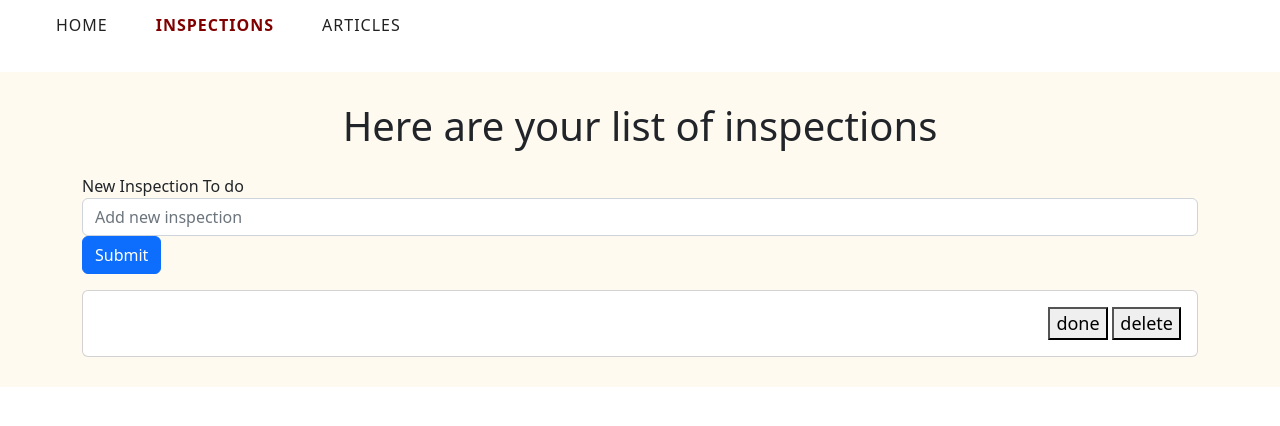
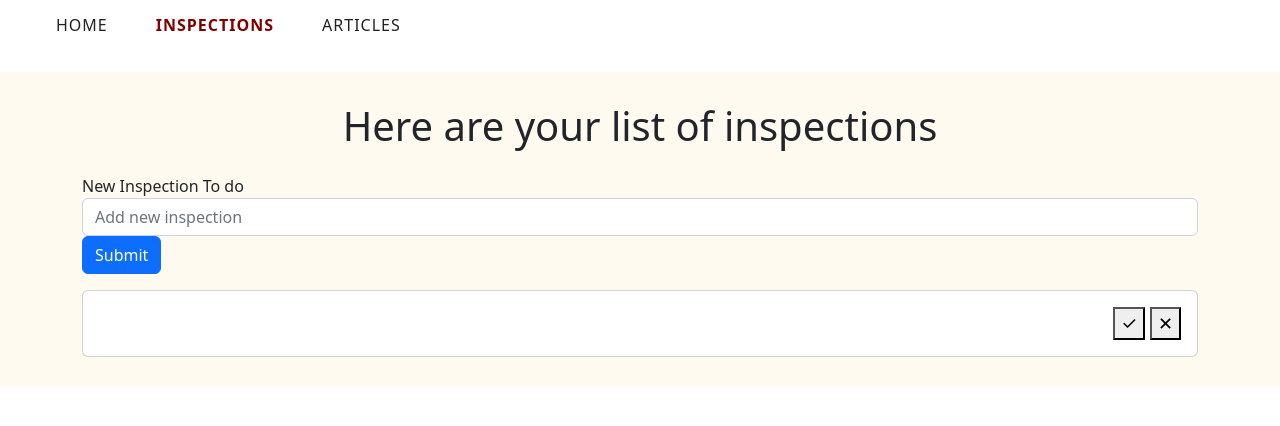
Before and after one commit to DJ-Lor/reacthooks, a React (Create React App) app: page /inspections in a window 1280 px wide. Shown: the top 426 px of the page. Built offline with nearby package versions, Linux system fonts and the light colour scheme.

Commit message:
css tick button

```diff
--- a/src/Components/Inspect.jsx
+++ b/src/Components/Inspect.jsx
@@ -6,8 +6,8 @@ export default function Inspect({ inspect, index, markInspect, deleteInspect })
       <div className="todo">
         <span style={{ textDecoration: inspect.isDone ? "line-through" : "" }}>{inspect.text}</span>
         <div>
-          <button variant="outline-success" onClick={() => markInspect(index)}>done</button>{' '}
-          <button variant="outline-danger" onClick={() => deleteInspect(index)}>delete</button>
+          <button variant="outline-success" onClick={() => markInspect(index)}>✓</button>{' '}
+          <button variant="outline-danger" onClick={() => deleteInspect(index)}>✕</button>
         </div>
       </div>
     );
```
